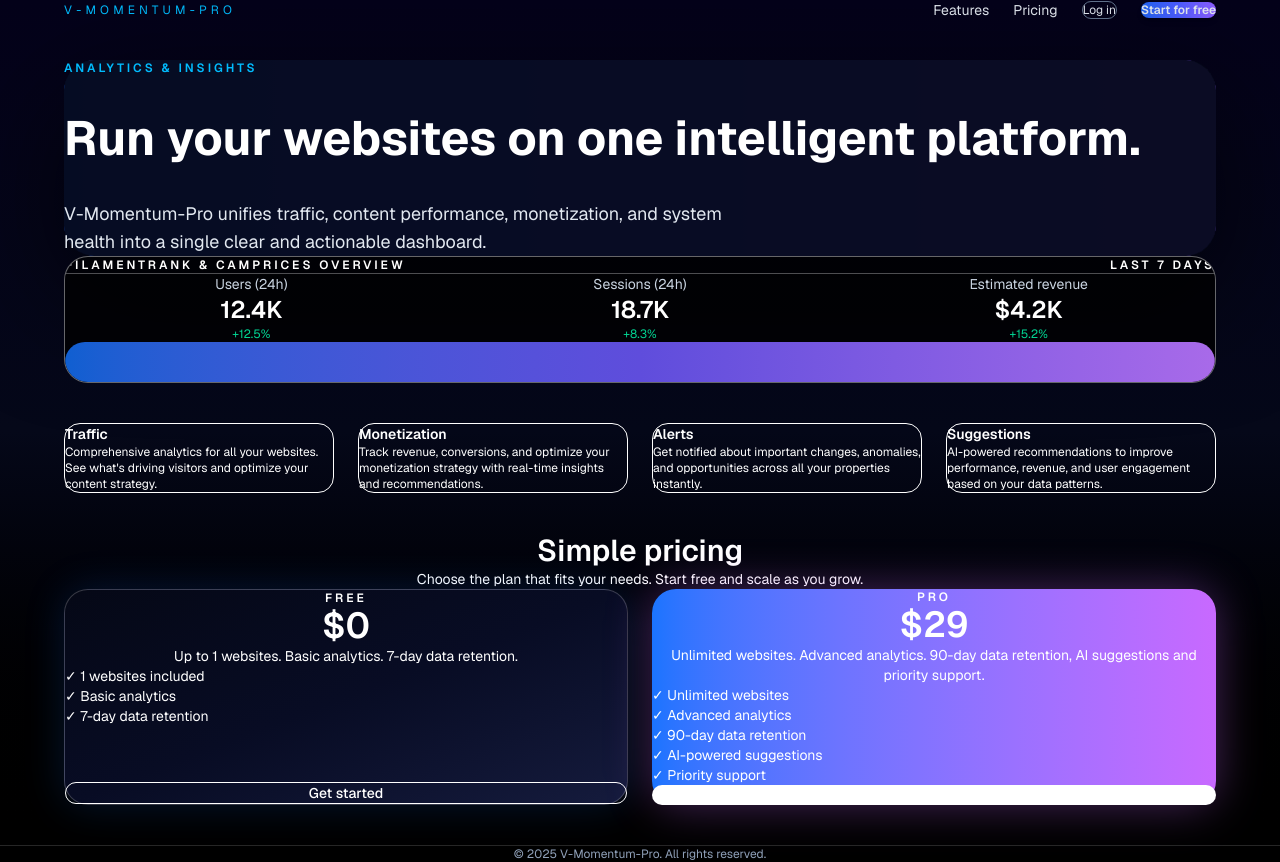
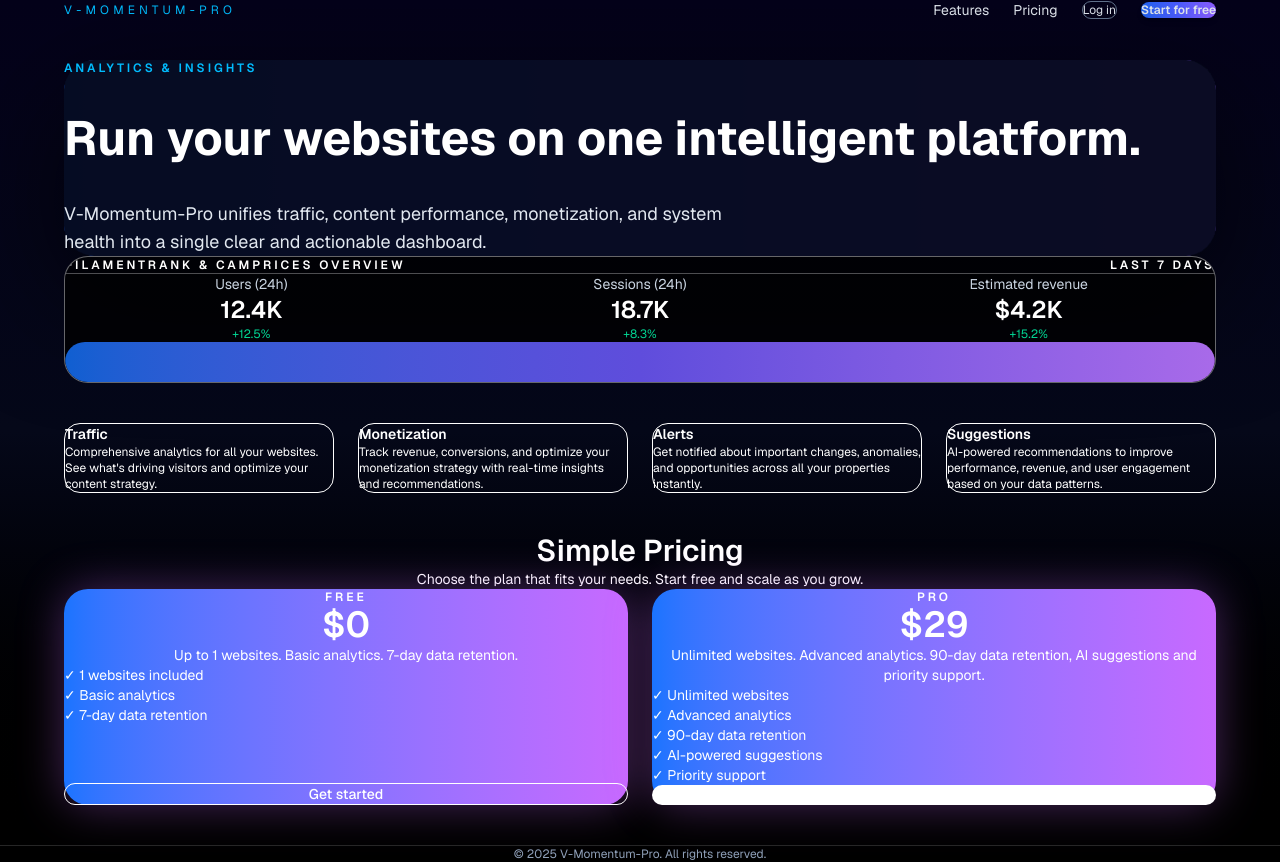
Before and after one commit to gemamaxgroup-ai/v-momentum-pro, a Next.js app: page / in a window 1280 px wide. Built offline with nearby package versions, Linux system fonts and the light colour scheme.

Commit message:
style: unify FREE and PRO pricing cards with same gradient and fix title capitalization

```diff
--- a/components/landing/LandingPage.tsx
+++ b/components/landing/LandingPage.tsx
@@ -141,7 +141,7 @@
             <div className="w-full max-w-6xl mx-4">
               <div className="text-center">
                 <h2 className="text-2xl sm:text-3xl font-semibold text-vm-textMain">
-                  Simple pricing
+                  Simple Pricing
                 </h2>
                 <p className="mt-2 text-sm text-vm-textMuted">
                   Choose the plan that fits your needs. Start free and scale as you grow.
@@ -155,10 +155,9 @@
                     flex flex-col justify-between
                     h-full
                     rounded-3xl
-                    border border-white/20
-                    bg-gradient-to-br from-[#050816] via-[#080C24] to-[#151B3D]
+                    bg-gradient-to-r from-[#1A74FF] to-[#C869FF]
                     px-8 py-8
-                    shadow-[0_0_40px_rgba(26,116,255,0.18)]
+                    shadow-[0_0_45px_rgba(200,105,255,0.35)]
                     text-white
                   "
                 >
```
